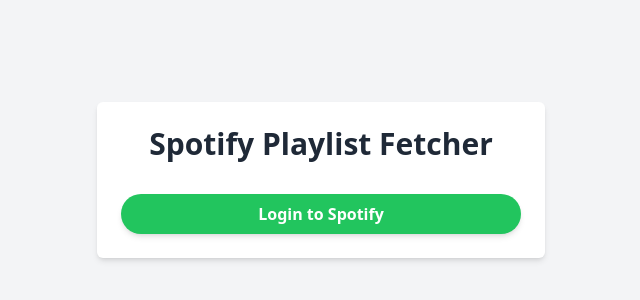
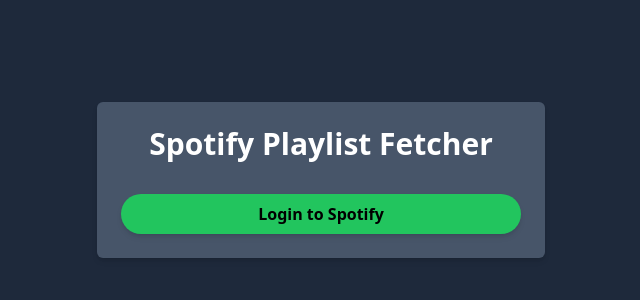
Before and after one commit to seanthesheep/spotify-exporter, a React (Vite) app: page / in a window 1280 px wide. Shown: the part 220-520 px from the top of the page, without its empty margins (319-959 px from the left). Built offline with nearby package versions, Linux system fonts and the light colour scheme.

Commit message:
ui changes

```diff
--- a/src/App.tsx
+++ b/src/App.tsx
@@ -6,6 +6,7 @@
   const REDIRECT_URI = "https://main.d1ls3jukeq1qtt.amplifyapp.com"
   const AUTH_ENDPOINT = "https://accounts.spotify.com/authorize"
   const RESPONSE_TYPE = "token"
+  const timeStamp = new Date().getTime();
 
   const [token, setToken] = useState<string | null>("")
 
@@ -39,24 +40,22 @@
     const link = document.createElement('a');
     link.href = blobUrl;
     link.target = '_blank';
-    link.download = 'your-playlists.json';
+    link.download = `your-playlists-${timeStamp}.json`;
     link.click();
 
     URL.revokeObjectURL(blobUrl);
   }
 
-
-
   const fetchPlaylists = async () => {
     const requestBody = {
-      userId: token,
+      // Ideally a separate request would be made to retrieve the spotify user id to use here
+      userId: timeStamp,
       token: token,
     };
 
-    // Convert the data to JSON format
     const requestBodyJson = JSON.stringify(requestBody);
+
     try {
-      // Fetch playlists
       const playlistData = await fetch('https://ybstosz3dyfnno6sr6szwgu2ni0ikikr.lambda-url.us-east-2.on.aws/', {
         method: 'POST',
         headers: {
@@ -73,7 +72,6 @@
 
       downloadPlaylists(playlists.url)
 
-      console.log('Data saved to playlists_data.json');
     } catch (err: any) {
       console.error('Error:', err.message);
     }
@@ -86,32 +84,33 @@
   }
 
   return (
-    <div className="min-h-screen flex items-center justify-center bg-gray-100">
-      <div className="max-w-md w-full p-6 bg-white rounded-md shadow-md">
+    <div className="min-h-screen flex items-center justify-center bg-gray-100 bg-slate-800">
+      <div className="max-w-md w-full p-6 rounded-md shadow-md bg-slate-600">
         <header className="text-center mb-8">
-          <h1 className="text-3xl font-bold text-gray-800">Spotify Playlist Fetcher</h1>
+          <h1 className="text-3xl font-bold text-white">Spotify Playlist Fetcher</h1>
         </header>
         {!token ? (
           <a
             href={`${AUTH_ENDPOINT}?client_id=${CLIENT_ID}&redirect_uri=${REDIRECT_URI}&response_type=${RESPONSE_TYPE}`}
-            className="block w-full py-2 px-4 text-center bg-green-500 text-white font-semibold rounded-full shadow-md hover:bg-green-600 focus:outline-none focus:ring focus:border-blue-300"
+            className="block w-full py-2 px-4 text-center bg-green-500 text-black font-semibold rounded-full shadow-md hover:bg-green-600 focus:outline-none focus:ring focus:border-blue-300"
           >
             Login to Spotify
           </a>
         ) : (
           <div className="flex flex-col items-center space-y-4">
             <button
-              onClick={logout}
-              className="bg-red-500 text-white py-2 px-4 rounded-full shadow-md hover:bg-red-600 focus:outline-none focus:ring focus:border-blue-300"
-            >
-              Logout
-            </button>
-            <button
               onClick={fetchPlaylists}
               className="bg-blue-500 text-white py-2 px-4 rounded-full shadow-md hover:bg-blue-600 focus:outline-none focus:ring focus:border-blue-300"
             >
               Get Playlists
             </button>
+            <button
+              onClick={logout}
+              className="bg-transparent hover:bg-red-800 text-white py-2 px-4 rounded-full shadow-md hover:bg-red-600 focus:outline-none focus:ring focus:border-blue-300"
+            >
+              Logout
+            </button>
+
           </div>
         )}
       </div>
```
